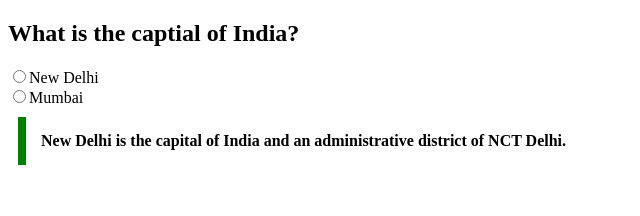
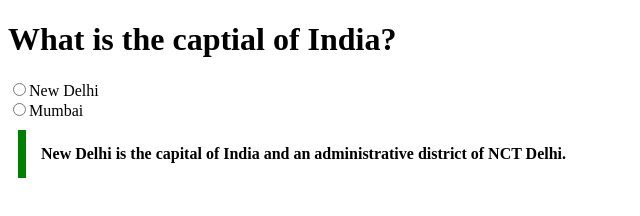
Before and after one commit to acciojob/trivia-KUNAMMANISAICHARANREDDY, a website: page main.html in a window 1280 px wide. Shown: the whole page, without its empty margins (0-640 px from the left). Drawn offline with Linux system fonts and the light colour scheme.

Commit message:
created a submission

```diff
--- a/main.html
+++ b/main.html
@@ -10,7 +10,7 @@
 	<!-- the entire body must be written by student -->
     <script type="text/javascript" src="./script.js">
 </script>
-	<h2>What is the captial of India?</h2>
+	<h1>What is the captial of India?</h1>
 <form>
 	<input type="radio" value="abc" name="v">New Delhi
 	<br>
--- a/styles.css
+++ b/styles.css
@@ -6,7 +6,7 @@
 	margin:10px;
 	padding:15px;
 	border-left:8px solid green;
-	background-color:white;
+	background-color:f8fffe;
 	font-weight:bold;
 }
 }
```
